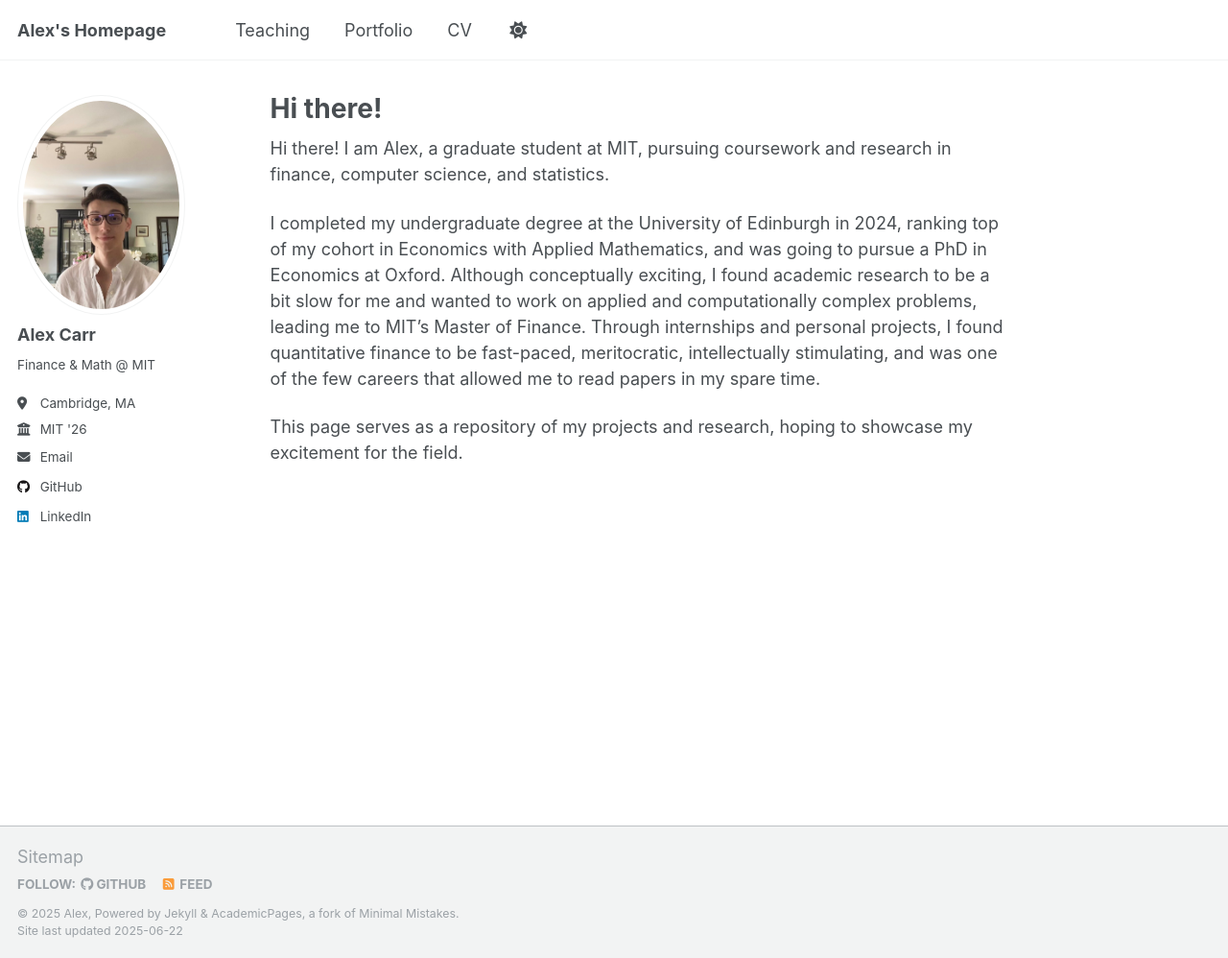
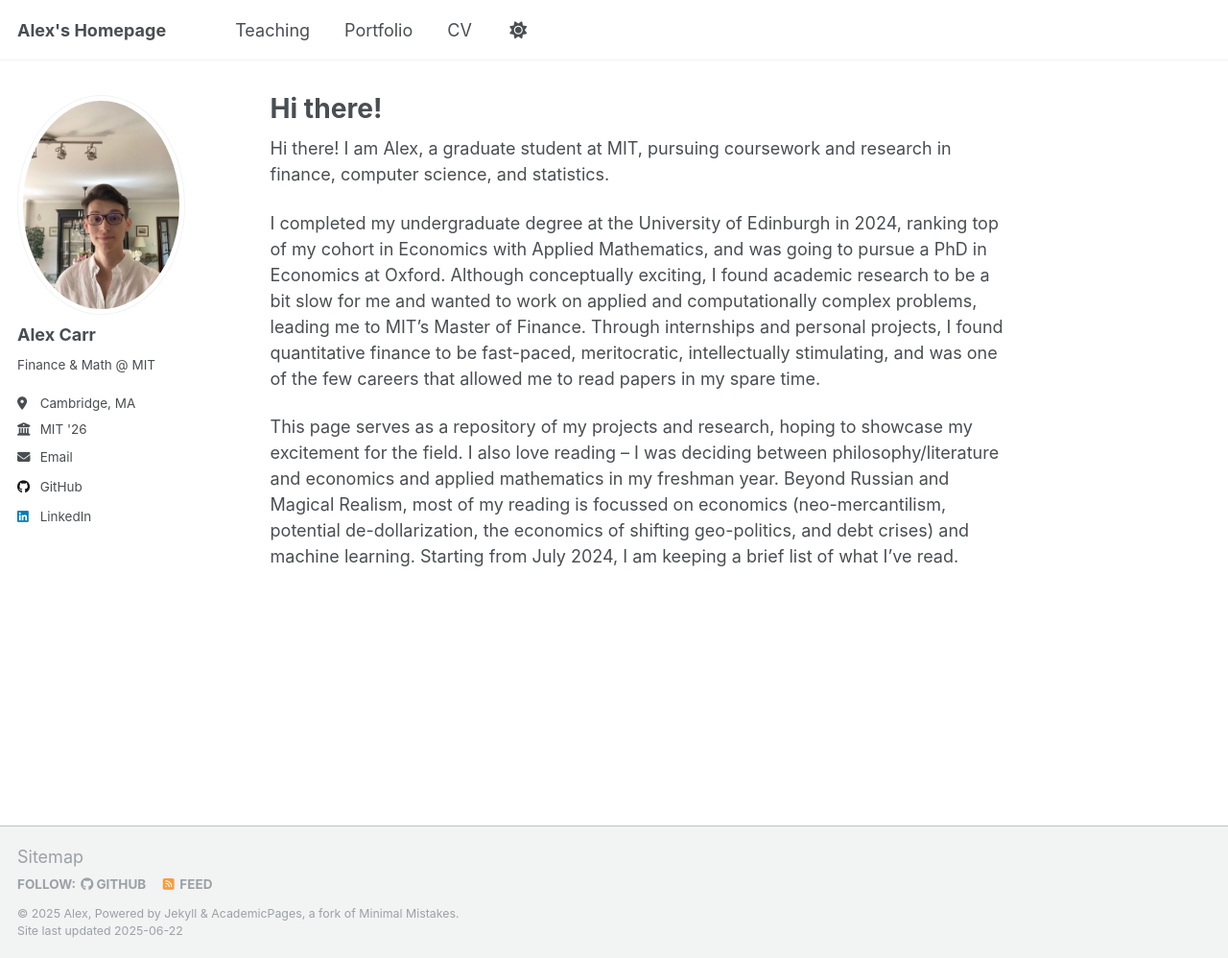
Before and after one commit to AlexandrCarr/AlexandrCarr.github.io, a Jekyll site: the page built from _pages/about.md, in a window 1280 px wide and 998 px high. Shown: the whole window at 96% size. Built offline with Jekyll 4.4.1, drawn with Linux system fonts in a browser that asks for light colours.

Commit message:
Update about.md

```diff
--- a/_pages/about.md
+++ b/_pages/about.md
@@ -11,4 +11,4 @@ Hi there! I am Alex, a graduate student at MIT, pursuing coursework and research
 
 I completed my undergraduate degree at the University of Edinburgh in 2024, ranking top of my cohort in Economics with Applied Mathematics, and was going to pursue a PhD in Economics at Oxford. Although conceptually exciting, I found academic research to be a bit slow for me and wanted to work on applied and computationally complex problems, leading me to MIT's Master of Finance. Through internships and personal projects, I found quantitative finance to be fast-paced, meritocratic, intellectually stimulating, and was one of the few careers that allowed me to read papers in my spare time.
 
-This page serves as a repository of my projects and research, hoping to showcase my excitement for the field.
+This page serves as a repository of my projects and research, hoping to showcase my excitement for the field. I also love reading – I was deciding between philosophy/literature and economics and applied mathematics in my freshman year. Beyond Russian and Magical Realism, most of my reading is focussed on economics (neo-mercantilism, potential de-dollarization, the economics of shifting geo-politics, and debt crises) and machine learning. Starting from July 2024, I am keeping a brief list of what I've read.
```
